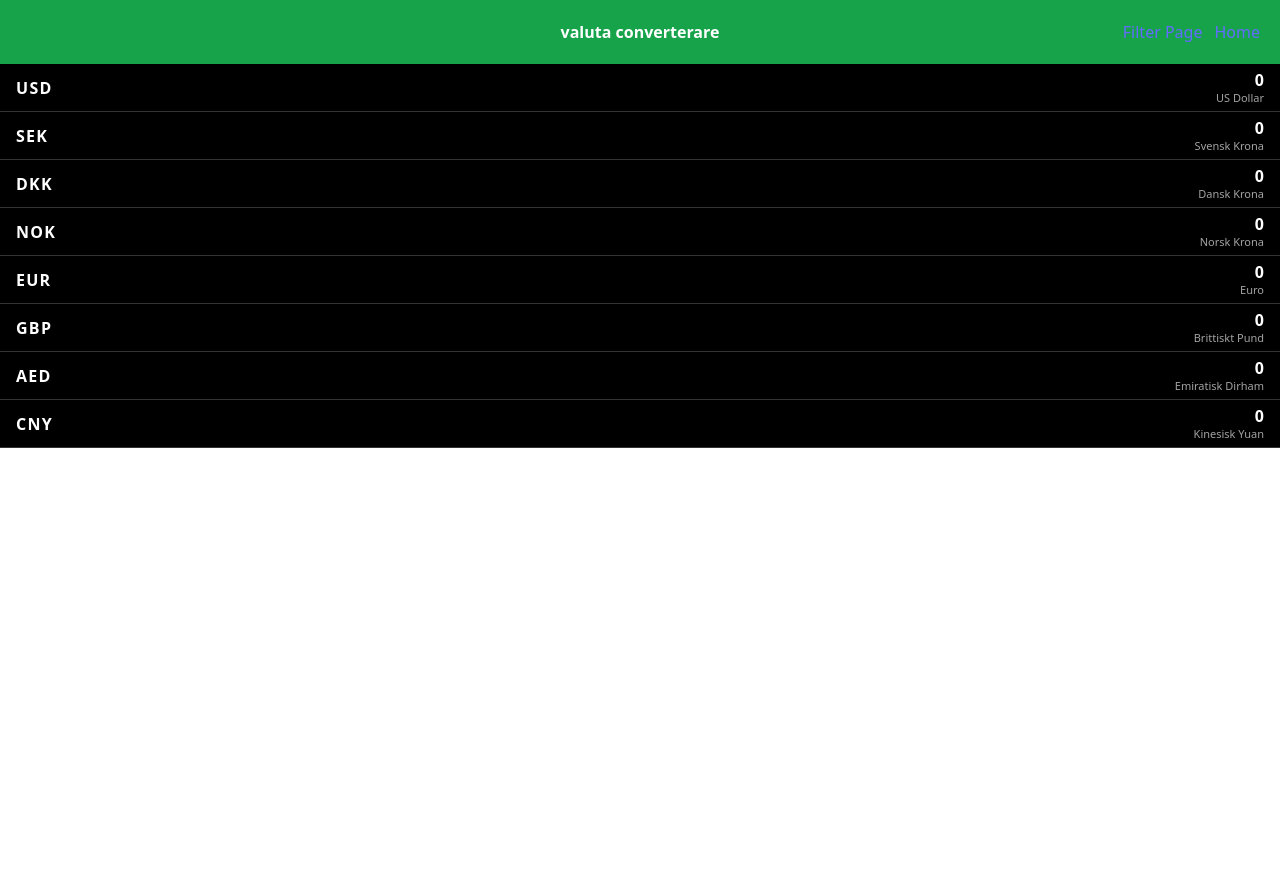
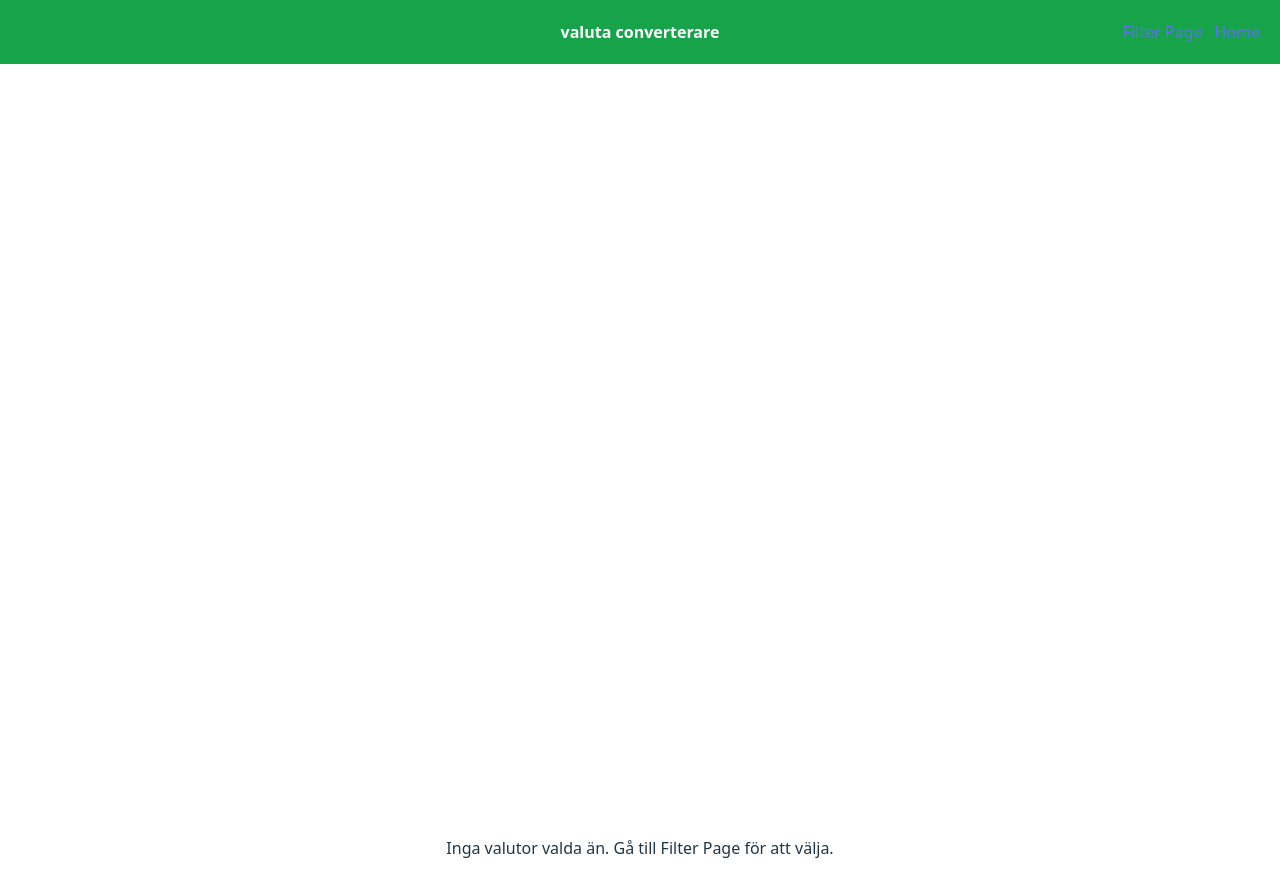
Before and after one commit to Omar-Alissa/currency-exchange-project, a React (Vite) app in the folder frontend/: page / in a window 1280 px wide. Shown: the top 896 px of the page. Built offline with nearby package versions, Linux system fonts and the light colour scheme.

Commit message:
Lägg till global valuta-state och filterfunktion

```diff
--- /dev/null
+++ b/frontend/src/api/exchangeApi.js
@@ -0,0 +1,9 @@
+const BASE_URL = 'https://api.exchangerate.host/live';
+
+export async function fetchRates(source = 'USD') {
+  const apiKey = import.meta.env.VITE_EXCHANGE_API_KEY;
+  const url = `${BASE_URL}?access_key=${apiKey}&source=${source}`;
+  const response = await fetch(url);
+  if (!response.ok) throw new Error('API error');
+  return response.json();
+}
--- /dev/null
+++ b/frontend/src/context/CurrencyContext.jsx
@@ -0,0 +1,12 @@
+import React, { createContext, useState } from 'react';
+
+export const CurrencyContext = createContext();
+
+export function CurrencyProvider({ children }) {
+  const [selectedCurrencies, setSelectedCurrencies] = useState([]);
+  return (
+    <CurrencyContext.Provider value={{ selectedCurrencies, setSelectedCurrencies }}>
+      {children}
+    </CurrencyContext.Provider>
+  );
+}
--- a/frontend/src/pages/CurrencyFilterPage.jsx
+++ b/frontend/src/pages/CurrencyFilterPage.jsx
@@ -1,25 +1,39 @@
-import React from 'react';
+
+import React, { useEffect, useState, useContext } from 'react';
 import CurrencyListItem from '../componenter/CurrencyListItem';
+import { fetchRates } from '../api/exchangeApi';
 import './CurrencyFilterPage.css';
-
-const currencies = [
-  { code: 'AED', name: 'UAE Dirham' },
-  { code: 'AFN', name: 'Afghansk Afghani' },
-  { code: 'ALL', name: 'Albansk Lek' },
-  { code: 'AMD', name: 'Armenien Dram' },
-  { code: 'ANG', name: 'Antillergulden' },
-  { code: 'AOA', name: 'Angolansk Kwanza' },
-  { code: 'ARS', name: 'Argentinsk Peso' },
-  { code: 'AUD', name: 'Australisk Dollar' },
-  { code: 'AWG', name: 'Arubagulden' },
-  { code: 'AZN', name: 'Azerbajdzjansk Ny Manat' },
-  { code: 'BAM', name: 'Bosnien Mark' },
-  { code: 'BBD', name: 'Barbadisk Dollar' },
-];
-
-import { Link } from 'react-router-dom';
+import { Link, useNavigate } from 'react-router-dom';
+import { CurrencyContext } from '../context/CurrencyContext';
 
 function CurrencyFilterPage() {
+  const [currencies, setCurrencies] = useState([]);
+  const [error, setError] = useState('');
+  const [search, setSearch] = useState('');
+  const [selected, setSelected] = useState(null);
+  const { selectedCurrencies, setSelectedCurrencies } = useContext(CurrencyContext);
+  const navigate = useNavigate();
+
+  useEffect(() => {
+    fetchRates('EUR')
+      .then(data => {
+        if (data && data.quotes) {
+          const arr = Object.entries(data.quotes).map(([code, value]) => ({
+            code: code.replace('EUR', ''),
+            name: code, // Du kan mappa namn om du vill
+            value
+          }));
+          setCurrencies(arr);
+        }
+      })
+      .catch(err => setError('Kunde inte hämta data'));
+  }, []);
+
+  const filtered = currencies.filter(currency =>
+    currency.code.toLowerCase().includes(search.toLowerCase()) ||
+    currency.name.toLowerCase().includes(search.toLowerCase())
+  );
+
   return (
     <div className="currency-filter-container">
       <div className="currency-filter-header" style={{ position: 'relative' }}>
@@ -34,11 +48,32 @@ function CurrencyFilterPage() {
           type="text"
           placeholder="Sök"
           className="currency-filter-search"
+          value={search}
+          onChange={e => setSearch(e.target.value)}
         />
+        {error && <div style={{ color: 'red' }}>{error}</div>}
         <div>
-          {currencies.map(currency => (
-            <CurrencyListItem key={currency.code} code={currency.code} name={currency.name} />
-          ))}
+          {selected ? (
+            <div style={{ margin: '24px 0', padding: '16px', background: '#222', borderRadius: '8px', color: '#fff' }}>
+              <h3>Vald valuta:</h3>
+              <div>Kod: {selected.code}</div>
+              <div>Namn: {selected.name}</div>
+              <div>Värde: {selected.value}</div>
+              <button onClick={() => setSelected(null)} style={{ marginTop: '12px' }}>Tillbaka</button>
+            </div>
+          ) : (
+            filtered.map(currency => (
+              <div key={currency.code} onClick={() => {
+                // Lägg bara till om valutan inte redan finns
+                if (!selectedCurrencies.some(c => c.code === currency.code)) {
+                  setSelectedCurrencies([...selectedCurrencies, currency]);
+                }
+                navigate('/');
+              }} style={{ cursor: 'pointer' }}>
+                <CurrencyListItem code={currency.code} name={currency.name} />
+              </div>
+            ))
+          )}
         </div>
       </div>
     </div>
--- a/frontend/src/pages/Mainpage.jsx
+++ b/frontend/src/pages/Mainpage.jsx
@@ -1,8 +1,13 @@
+
 
 import './Mainpage.css';
 import { Link } from 'react-router-dom';
+import { useContext } from 'react';
+import { CurrencyContext } from '../context/CurrencyContext';
+
 
 function Mainpage() {
+  const { selectedCurrencies } = useContext(CurrencyContext);
   return (
     <>
       <header className="app-header">
@@ -12,64 +17,23 @@ function Mainpage() {
           <Link to="/">Home</Link>
         </nav>
       </header>
-      <div className="currency-bar">
-        <span className="currency-bar__code">USD</span>
-        <div className="currency-bar__value-group">
-          <span className="currency-bar__value">0</span>
-          <span className="currency-bar__subtext">US Dollar</span>
-        </div>
-      </div>
-      <div className="currency-bar currency-bar--second">
-        <span className="currency-bar__code">SEK</span>
-        <div className="currency-bar__value-group">
-          <span className="currency-bar__value">0</span>
-          <span className="currency-bar__subtext">Svensk Krona</span>
-        </div>
-      </div>
-      <div className="currency-bar currency-bar--third">
-        <span className="currency-bar__code">DKK</span>
-        <div className="currency-bar__value-group">
-          <span className="currency-bar__value">0</span>
-          <span className="currency-bar__subtext">Dansk Krona</span>
-        </div>
-      </div>
-      <div className="currency-bar currency-bar--fourth">
-        <span className="currency-bar__code">NOK</span>
-        <div className="currency-bar__value-group">
-          <span className="currency-bar__value">0</span>
-          <span className="currency-bar__subtext">Norsk Krona</span>
-        </div>
-      </div>
-      <div className="currency-bar currency-bar--fifth">
-        <span className="currency-bar__code">EUR</span>
-        <div className="currency-bar__value-group">
-          <span className="currency-bar__value">0</span>
-          <span className="currency-bar__subtext">Euro</span>
-        </div>
-      </div>
-      <div className="currency-bar currency-bar--sixth">
-        <span className="currency-bar__code">GBP</span>
-        <div className="currency-bar__value-group">
-          <span className="currency-bar__value">0</span>
-          <span className="currency-bar__subtext">Brittiskt Pund</span>
-        </div>
-      </div>
-      <div className="currency-bar currency-bar--seventh">
-        <span className="currency-bar__code">AED</span>
-        <div className="currency-bar__value-group">
-          <span className="currency-bar__value">0</span>
-          <span className="currency-bar__subtext">Emiratisk Dirham</span>
-        </div>
-      </div>
-      <div className="currency-bar currency-bar--eighth">
-        <span className="currency-bar__code">CNY</span>
-        <div className="currency-bar__value-group">
-          <span className="currency-bar__value">0</span>
-          <span className="currency-bar__subtext">Kinesisk Yuan</span>
-        </div>
+      <div style={{ padding: '24px' }}>
+        {selectedCurrencies.length === 0 ? (
+          <div>Inga valutor valda än. Gå till Filter Page för att välja.</div>
+        ) : (
+          selectedCurrencies.map(currency => (
+            <div key={currency.code} className="currency-bar">
+              <span className="currency-bar__code">{currency.code}</span>
+              <div className="currency-bar__value-group">
+                <span className="currency-bar__value">{currency.value}</span>
+                <span className="currency-bar__subtext">{currency.name}</span>
+              </div>
+            </div>
+          ))
+        )}
       </div>
     </>
-  )
+  );
 }
 
 export default Mainpage
```
Also changed, not shown: frontend/src/App.jsx (+5 -2 lines).
